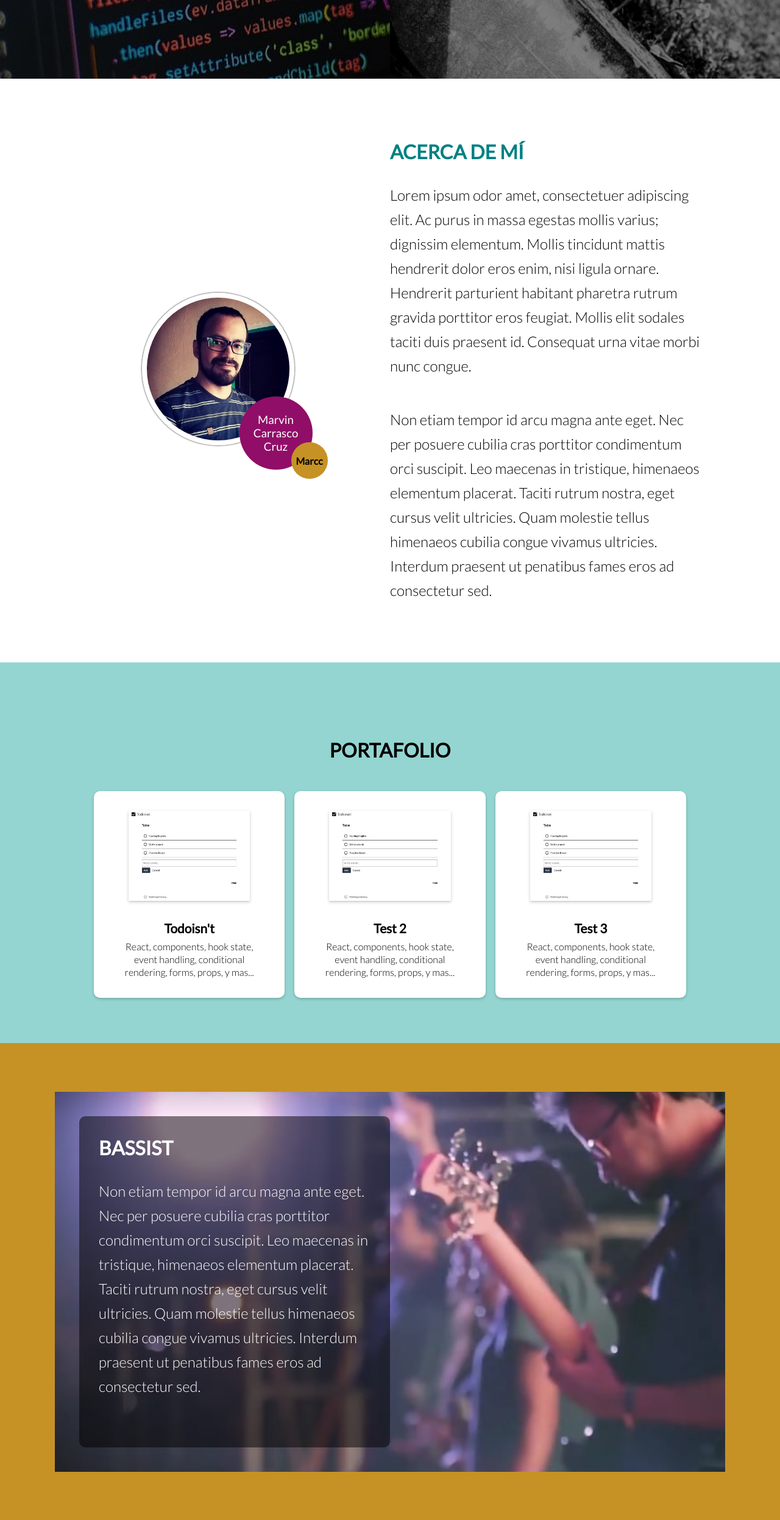
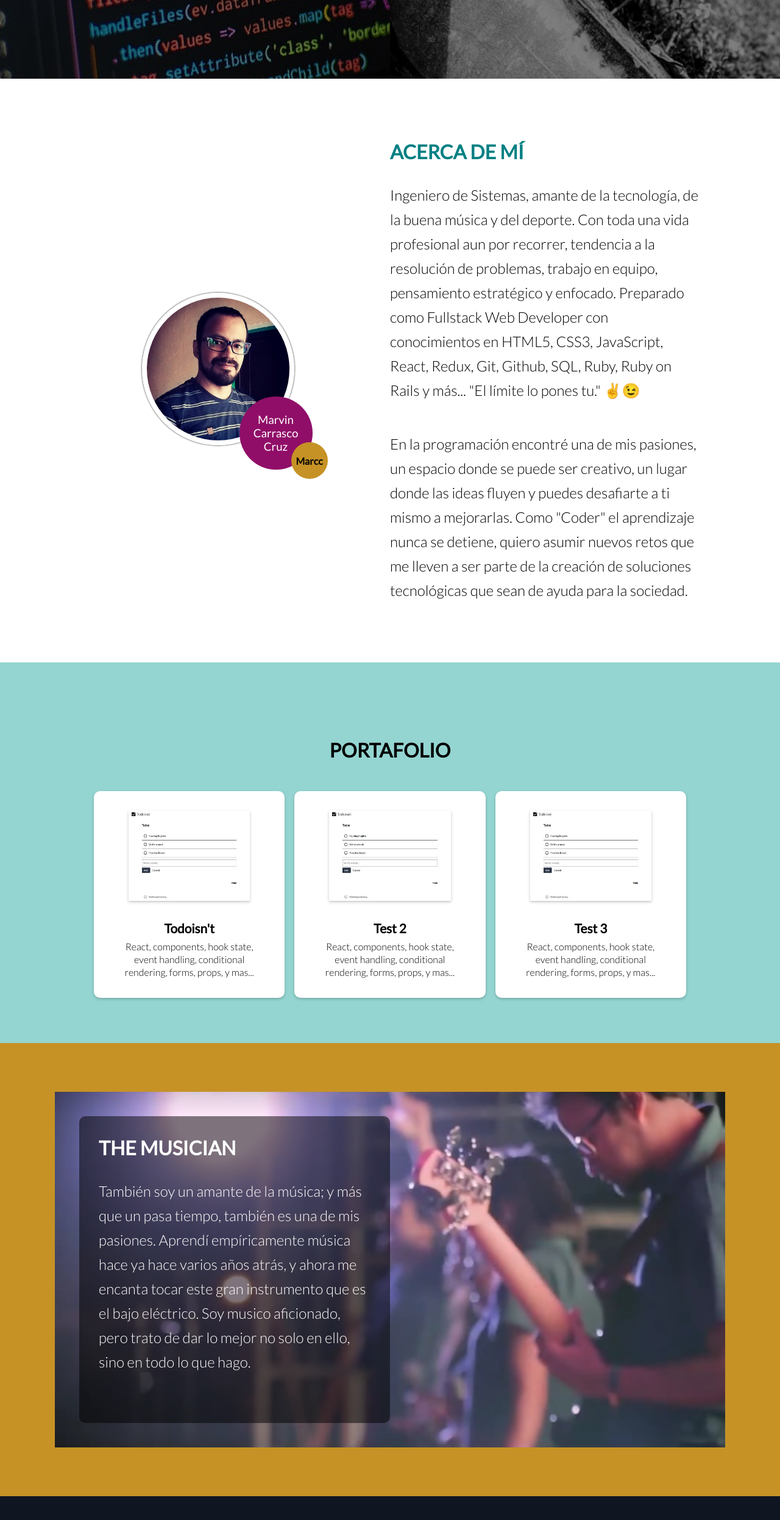
Before and after one commit to marccmartian/marcc-app, a React (Create React App) app: page / in a window 1280 px wide. Shown: the part 671-3163 px from the top of the page at 61% size. Built offline with nearby package versions, Linux system fonts and the light colour scheme; a web font is replaced by a local one.

Commit message:
Adding the content text in about-me and the-musician sections

```diff
--- a/src/components/InfoSection/index.js
+++ b/src/components/InfoSection/index.js
@@ -34,20 +34,21 @@ const InfoSection = () => {
         <Column>
           <InfoTitle>Acerca de mí</InfoTitle>
           <InfoText>
-            Lorem ipsum odor amet, consectetuer adipiscing elit. Ac purus in
-            massa egestas mollis varius; dignissim elementum. Mollis tincidunt
-            mattis hendrerit dolor eros enim, nisi ligula ornare. Hendrerit
-            parturient habitant pharetra rutrum gravida porttitor eros feugiat.
-            Mollis elit sodales taciti duis praesent id. Consequat urna vitae
-            morbi nunc congue.
+            Ingeniero de Sistemas, amante de la tecnología, de la buena música y
+            del deporte. Con toda una vida profesional aun por recorrer,
+            tendencia a la resolución de problemas, trabajo en equipo,
+            pensamiento estratégico y enfocado. Preparado como Fullstack Web
+            Developer con conocimientos en HTML5, CSS3, JavaScript, React,
+            Redux, Git, Github, SQL, Ruby, Ruby on Rails y más... "El límite lo
+            pones tu." ✌😉
           </InfoText>
           <InfoText>
-            Non etiam tempor id arcu magna ante eget. Nec per posuere cubilia
-            cras porttitor condimentum orci suscipit. Leo maecenas in tristique,
-            himenaeos elementum placerat. Taciti rutrum nostra, eget cursus
-            velit ultricies. Quam molestie tellus himenaeos cubilia congue
-            vivamus ultricies. Interdum praesent ut penatibus fames eros ad
-            consectetur sed.
+            En la programación encontré una de mis pasiones, un espacio donde se
+            puede ser creativo, un lugar donde las ideas fluyen y puedes
+            desafiarte a ti mismo a mejorarlas. Como "Coder" el aprendizaje
+            nunca se detiene, quiero asumir nuevos retos que me lleven a ser
+            parte de la creación de soluciones tecnológicas que sean de ayuda
+            para la sociedad.
           </InfoText>
         </Column>
       </InfoWrapper>
--- a/src/components/MusicianSection/index.js
+++ b/src/components/MusicianSection/index.js
@@ -12,14 +12,13 @@ const MusicianSection = () => {
     <MusicianContainer>
       <MusicianWrapper>
         <MusicianContent>
-          <MusicianTitle>Bassist</MusicianTitle>
+          <MusicianTitle>The Musician</MusicianTitle>
           <MusicianP>
-            Non etiam tempor id arcu magna ante eget. Nec per posuere cubilia
-            cras porttitor condimentum orci suscipit. Leo maecenas in tristique,
-            himenaeos elementum placerat. Taciti rutrum nostra, eget cursus
-            velit ultricies. Quam molestie tellus himenaeos cubilia congue
-            vivamus ultricies. Interdum praesent ut penatibus fames eros ad
-            consectetur sed.
+            También soy un amante de la música; y más que un pasa tiempo,
+            también es una de mis pasiones. Aprendí empíricamente música hace ya
+            hace varios años atrás, y ahora me encanta tocar este gran
+            instrumento que es el bajo eléctrico. Soy musico aficionado, pero
+            trato de dar lo mejor no solo en ello, sino en todo lo que hago.
           </MusicianP>
         </MusicianContent>
       </MusicianWrapper>
```
